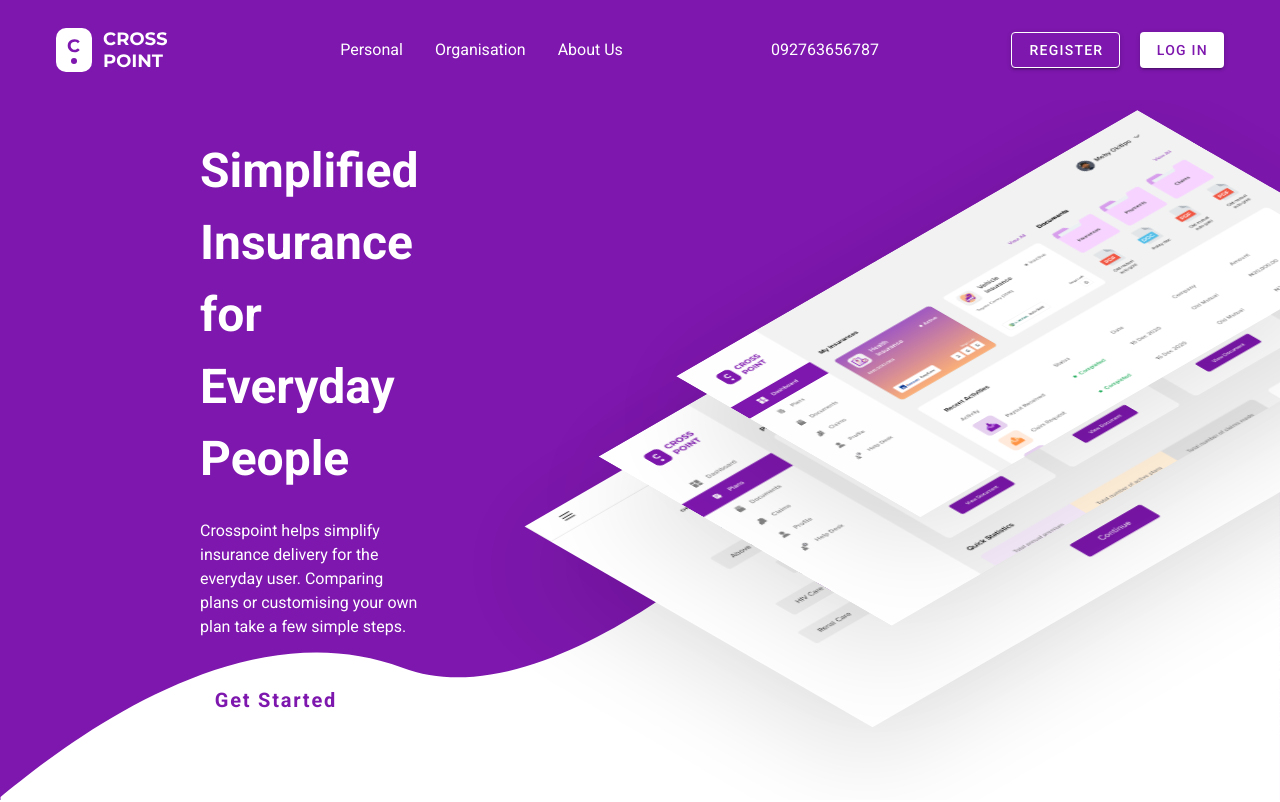
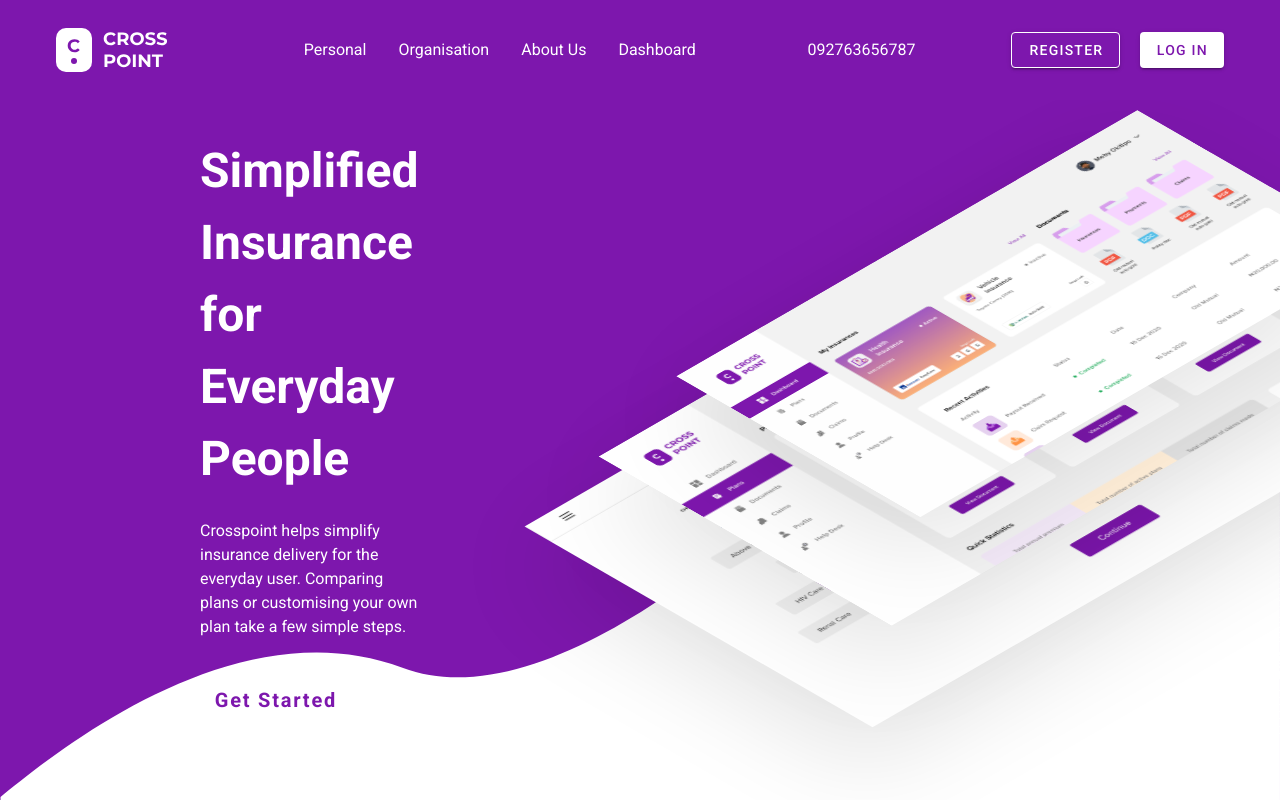
Before and after one commit to myoluwakemi/crosspoint, a Vue app: page / in a window 1280 px wide. Shown: the top 802 px of the page. Built offline with nearby package versions, Linux system fonts and the light colour scheme.

Commit message:
added the dashboard route to the navs

```diff
--- a/src/components/onBoarding/LandingHeader.vue
+++ b/src/components/onBoarding/LandingHeader.vue
@@ -19,6 +19,7 @@
         <li>Personal</li>
         <li>Organisation</li>
         <li>About Us</li>
+        <li style="cursor: pointer" @click="toDashboard">Dashboard</li>
       </ul>
       <v-spacer></v-spacer>
       <span  :style="[
@@ -101,6 +102,9 @@
       ModalBus.$emit('open', {
         component: BeforeRegister,  modalWidth: "70rem"
       })
+    },
+    toDashboard(){
+      this.$router.push('/dashboard')
     }
   }
 }
--- a/src/components/onBoarding/NavigationDrawer.vue
+++ b/src/components/onBoarding/NavigationDrawer.vue
@@ -24,12 +24,15 @@
     <v-list
         nav
         dense
-        style="border: 1px solid  rgba(255, 255, 255, 0.1"
+        style="border: 1px solid  rgba(255, 255, 255, 0.1)"
     >
 
         <v-list-item>
           <v-list-item-title style="font-size: 16px; color: #ffffff; font-weight:bolder; margin-bottom: 2rem; margin-top: 1.2rem " >Home</v-list-item-title>
         </v-list-item>
+      <v-list-item>
+        <v-list-item-title @click="toDashboard" style="font-size: 16px; color: #ffffff; font-weight:bolder; margin-bottom: 2rem; margin-top: 1.2rem " >Dashboard</v-list-item-title>
+      </v-list-item>
 
       <v-list-group color="#fff" >
         <template v-slot:activator>
@@ -96,6 +99,14 @@
       group: null,
     }
   },
+  methods: {
+    toHOme(){
+      this.$router.push('/')
+    },
+    toDashboard(){
+      this.$router.push('/dashboard')
+    }
+  },
   props :{
     drawer: Boolean
   }
```
